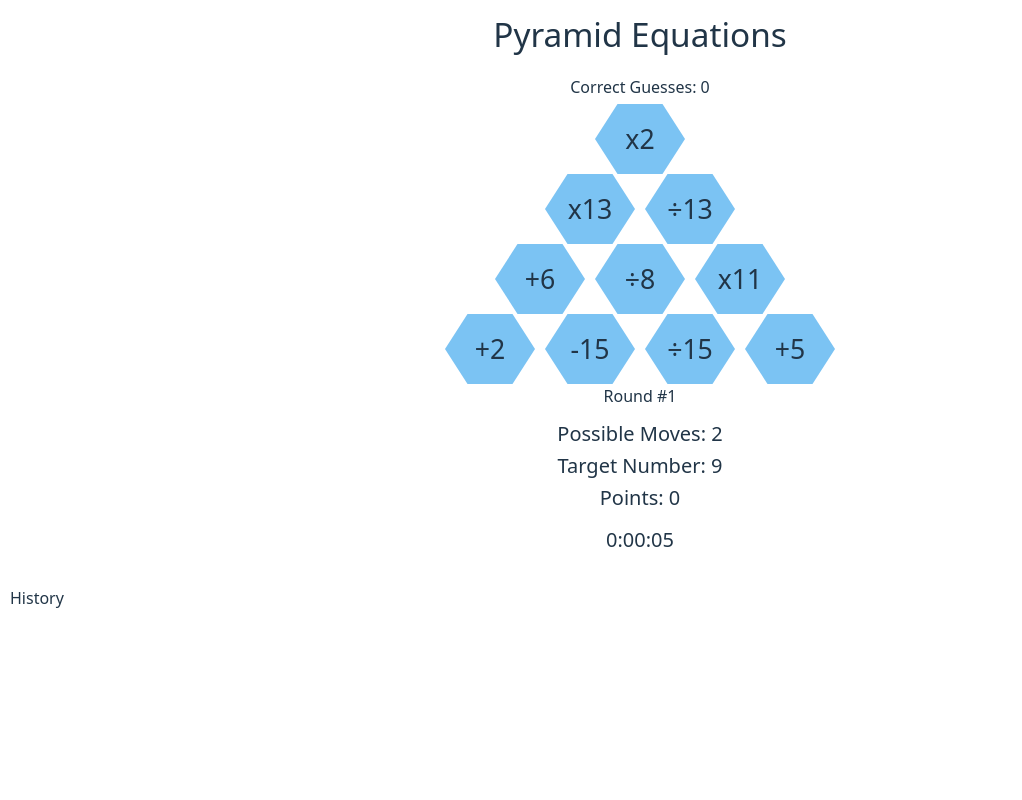
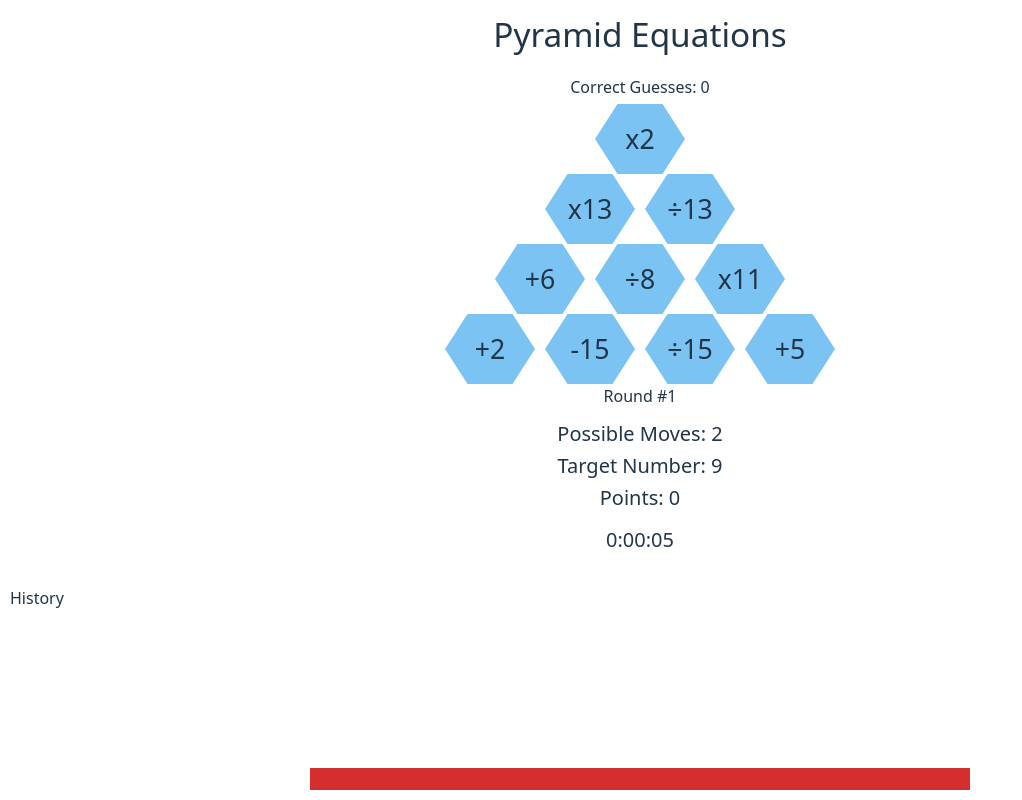
Before and after one commit to Office-Stapler/pyramid-equations, a React (Vite) app: page / in a window 1280 px wide. Shown: the whole page, without its empty margins (0-1022 px from the left). Built offline with nearby package versions, Linux system fonts and the light colour scheme.

Commit message:
Change Alert UI

```diff
--- a/src/Alert/Alert.module.css
+++ b/src/Alert/Alert.module.css
@@ -1,37 +1,78 @@
+@keyframes slideUp {
+
+  0%,
+  5% {
+    transform: translateY(100%);
+    opacity: 0;
+  }
+
+  10%,
+  100% {
+    transform: translateY(0);
+    opacity: 1;
+  }
+}
+
+@keyframes slideOut {
+
+  0%,
+  5% {
+    transform: translateY(0);
+    opacity: 1;
+  }
+
+  10%,
+  100% {
+    transform: translateY(100%);
+    display: none;
+  }
+}
+
+
 .alertContainer {
   position: fixed;
   bottom: 0;
-  margin: auto;
-  font-size: 15pt;
+  margin: 10px auto;
+  font-size: 13pt;
+  min-width: 50%;
+  padding: 10px;
+  animation-name: slideUp;
+  animation-duration: 2s;
+  animation-timing-function: ease-in-out;
 }
 
-.alertContainer {
+.alertMessage {
+  font-size: 10pt;
+}
+
+.alertTitle {
+  font-weight: bold;
+}
+
+.alertContent {
   display: flex;
   flex-direction: column;
-  border: 5px solid;
-  padding: 10px;
+  gap: 2px;
 }
 
 .hidden {
-  display: none;
+  animation-name: slideOut;
+  animation-duration: 2s;
+  animation-timing-function: ease-in-out;
 }
 
 .success {
-  background-color: #1c7c20;
-  border-color: #4caf50;
+  background-color: #1b7825;
 }
 
 .error {
-  background-color: #c62828;
-  border-color: #f44336;
+  background-color: #d32f2f;
 }
 
 .info {
-  background-color: #2196f3;
-  border-color: #2196f3;
+  background-color: #2f6bd3;
 }
 
 .warning {
-  background-color: #ff9800;
-  border-color: #ff9800;
+  background-color: #d38f2f;
 }
--- a/src/Alert/Alert.tsx
+++ b/src/Alert/Alert.tsx
@@ -9,6 +9,8 @@ type AlertProps = {
   message?: string;
   onClose?: () => void;
   variant?: AlertType;
+  // How long before automatically disappearing and calling `onClose`
+  timeout?: number;
 }
 
 const alertStyles: Record<AlertType, string> = {
@@ -18,43 +20,31 @@ const alertStyles: Record<AlertType, string> = {
   error: styles.error,
 }
 
-export const Alert: React.FC<AlertProps> = ({ onClose, variant, title, message }) => {
-  const [isVisible, setIsVisible] = useState(false);
-  const handleClose = () => {
-    setIsVisible(false);
-    onClose?.();
-  }
+export const Alert: React.FC<AlertProps> = ({ onClose, variant, title, message, timeout = 3000 }) => {
 
-  const onChange = () => {
-    // Automatically close the alert after 3 seconds
-    const timer = setTimeout(() => {
-      handleClose();
-    }, 3000);
-    return () => clearTimeout(timer);
-  }
+  const [visible, setIsVisible] = useState(true);
 
   useEffect(() => {
-    if (!title && !message) {
-      return;
+    // Automatically close the alert after 3 seconds
+    if (timeout !== undefined) {
+      const timer = setTimeout(() => {
+        setIsVisible(false);
+        onClose?.();
+      }, timeout);
+      return () => clearTimeout(timer);
     }
-    setIsVisible(true);
-    return onChange();
-  }, [onClose, variant, title, message]);
-
-  if (!isVisible) {
-    return null;
-  }
+  }, [onClose, timeout]);
 
   return (
     <div className={
       classNames(
         styles.alertContainer,
-        alertStyles[variant ?? "info"],
-        { [styles.hidden]: !isVisible }
+        alertStyles[variant ?? "error"],
+        { [styles.hidden]: !visible }
       )}>
       <div className={styles.alertContent}>
-        {title && <div className={styles.alertTitle}>{title}</div>}
-        {message && <div className={styles.alertMessage}>{message}</div>}
+        {<div className={styles.alertTitle}>{title}</div>}
+        {<div className={styles.alertMessage}>{message}</div>}
       </div>
     </div>
   )
```
